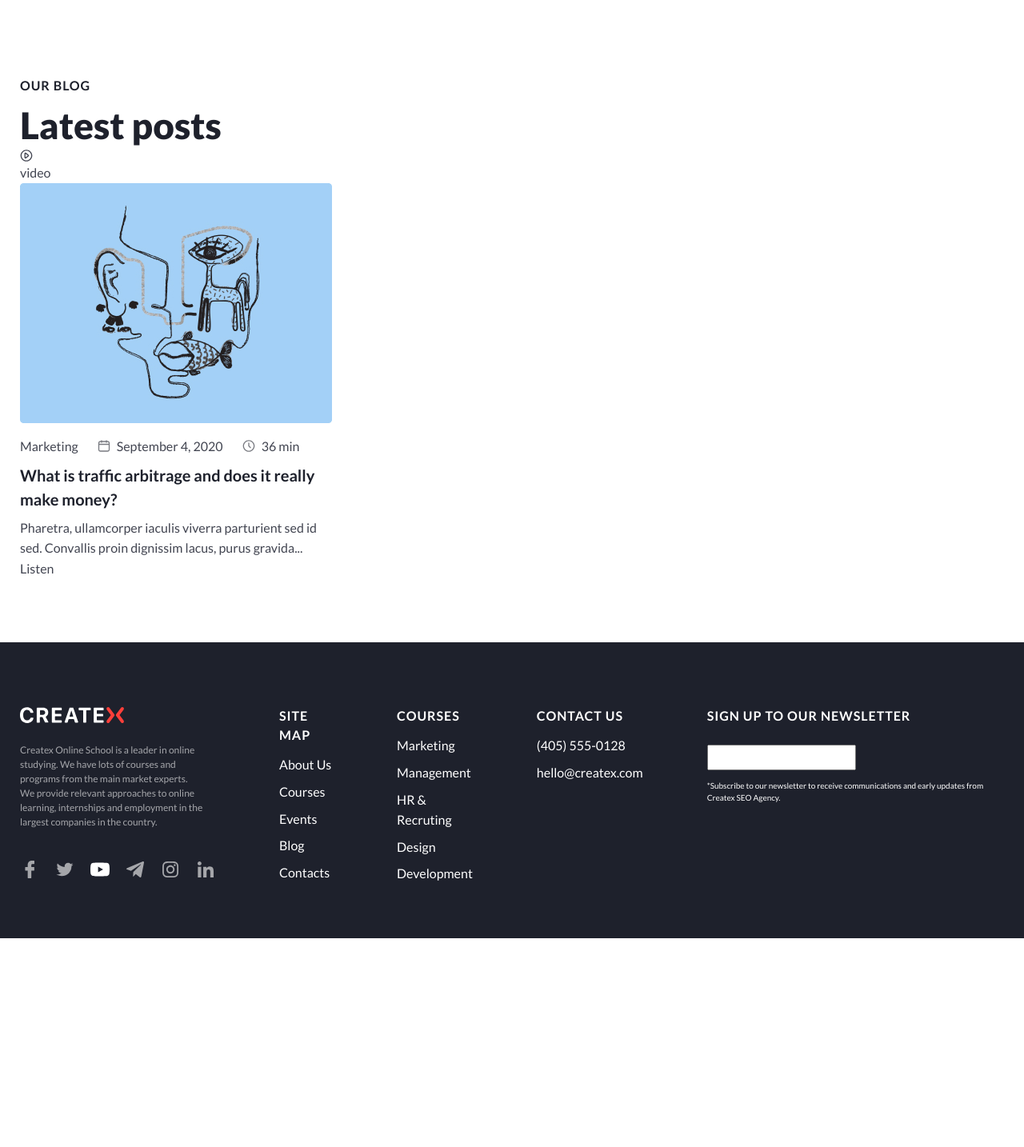
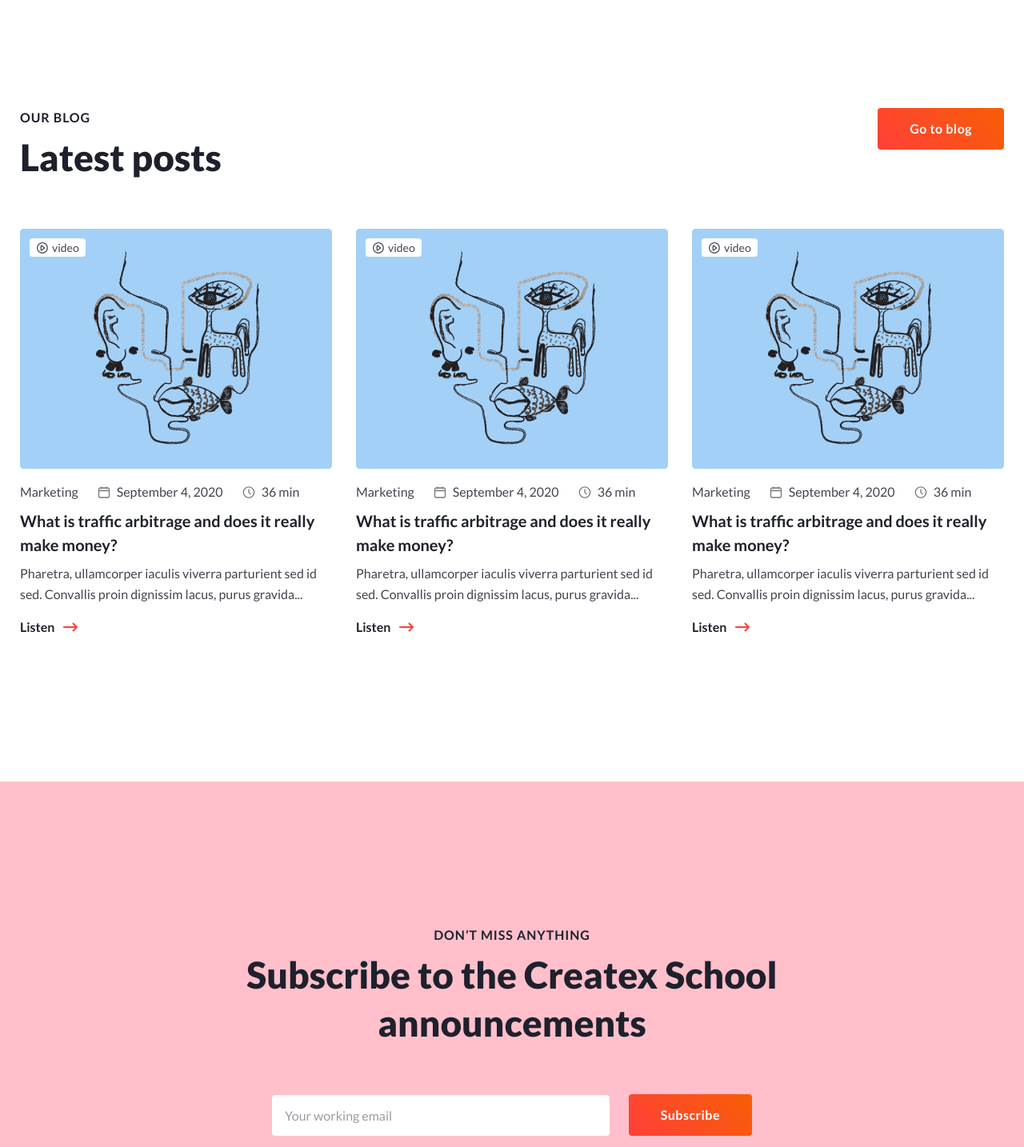
Before and after one commit to progdidi/createx, a React (Create React App) app: page / in a window 1280 px wide. Shown: the part 4260-5694 px from the top of the page at 80% size. Before the commit the page ends 5433 px from the top, so only its background shows below. Built offline with nearby package versions, Linux system fonts and the light colour scheme; a web font is replaced by a local one.

Commit message:
feat: feat newsletter section, blog section

```diff
--- a/src/components/BlogItem/blogItem.scss
+++ b/src/components/BlogItem/blogItem.scss
@@ -1,9 +1,24 @@
 .blog-item {
     max-width: 390px;
+    position: relative;
     .blog-item__type {
-        .blog-item__type-img {
+        border-radius: 4px;
+        padding: 1px 8px;
+        background-color: #fff;
+        position: absolute;
+        top: 12px;
+        left: 12px;
+        display: flex;
+        align-items: center;
+        gap: 4px;
+        &-img {
+            width: 16px;
+            height: 16px;
         }
-        .blog-item__type-text {
+        &-text {
+            font-size: 14px;
+            line-height: 150%;
+            color: #424551;
         }
     }
 
@@ -38,8 +53,28 @@
             margin-bottom: 8px;
         }
         .blog-item__descr {
+            margin-bottom: 16px;
         }
         .blog-item__link {
+            font-weight: 700;
+            font-size: 16px;
+            line-height: 160%;
+            color: var(--title-text);
+            position: relative;
+            padding-right: 32px;
+            &::after {
+                position: absolute;
+                content: '';
+                right: 0;
+                transform: translateY(-50%);
+                top: 50%;
+                background-image: url('./icons/arrow.svg');
+                background-repeat: no-repeat;
+                width: 24px;
+                height: 24px;
+                background-position: center center;
+
+            }
         }
     }
 
--- a/src/pages/MainPage/MainPage.js
+++ b/src/pages/MainPage/MainPage.js
@@ -175,12 +175,34 @@ const MainPage = () => {
 
         <section className="blog">
             <div className="container">
-                <h6 className="section-subtitle">Our blog</h6>
-                <h2 className="section-title">Latest posts</h2>
+                <div className="blog__inner">
+                    <h6 className="section-subtitle">Our blog</h6>
+                    <h2 className="section-title">Latest posts</h2>
 
-                <div className="blog__items">
-                    <BlogItem/>
+                    <a href="" className="blog__btn orange-btn">Go to blog</a>
+
+                    <div className="blog__items">
+                        <BlogItem/>
+                        <BlogItem/>
+                        <BlogItem/>
+                    </div>
                 </div>
+
+            </div>
+        </section>
+
+        <section className="newsletter">
+            <div className="container">
+                <div className="newsletter__inner">
+                    <h6 className="section-subtitle">Don’t miss anything</h6>
+                    <h2 className="section-title">Subscribe to the Createx School announcements</h2>
+
+                    <form action="" className="newsletter-form">
+                        <input type="mail" className="newsletter-form__input" placeholder='Your working email'/>
+                        <button className="newsletter-form__btn orange-btn">Subscribe</button>
+                    </form>
+                </div>
+
             </div>
         </section>
 
--- a/src/pages/MainPage/mainPage.scss
+++ b/src/pages/MainPage/mainPage.scss
@@ -122,3 +122,71 @@
         display: flex;
     }
 }
+
+.blog {
+    padding-top: 120px;
+    padding-bottom: 180px;
+    &__inner {
+        position: relative;
+    }
+    .section-title {
+        margin-bottom: 60px;
+    }
+
+    &__btn {
+        display: inline-block;
+        position: absolute;
+        right: 0;
+        top: 0;
+    }
+
+    &__items {
+        display: grid;
+        grid-template-columns: repeat(3, 1fr);
+        gap: 30px;
+    }
+}
+
+.newsletter {
+    padding-top: 180px;
+    padding-bottom: 180px;
+    background: var(--pink-color);
+    background-image: url('./images/newsletter.svg');
+    background-repeat: no-repeat;
+    background-size: contain;
+    background-position: bottom;
+    &__inner {
+        display: flex;
+        flex-direction: column;
+        justify-content: center;
+        align-items: center;
+        text-align: center;
+        .section-title {
+            margin-bottom: 60px;
+            max-width: 810px;
+        }
+    }
+    .newsletter-form {
+        display: flex;
+        gap: 24px;
+        align-items: center;
+        width: 600px;
+        &__input {
+            border: 1px solid var(--gray-400);
+            border-radius: 4px;
+            background-color: #fff;
+            padding: 13px 16px;
+            width: 100%;
+            &::placeholder {
+                font-size: 16px;
+                line-height: 160%;
+                color:  #9a9ca5;
+            }
+        }
+
+        &__btn {
+
+        }
+    }
+
+}
```
Also changed, not shown: src/pages/MainPage/images/newsletter.svg (added).
